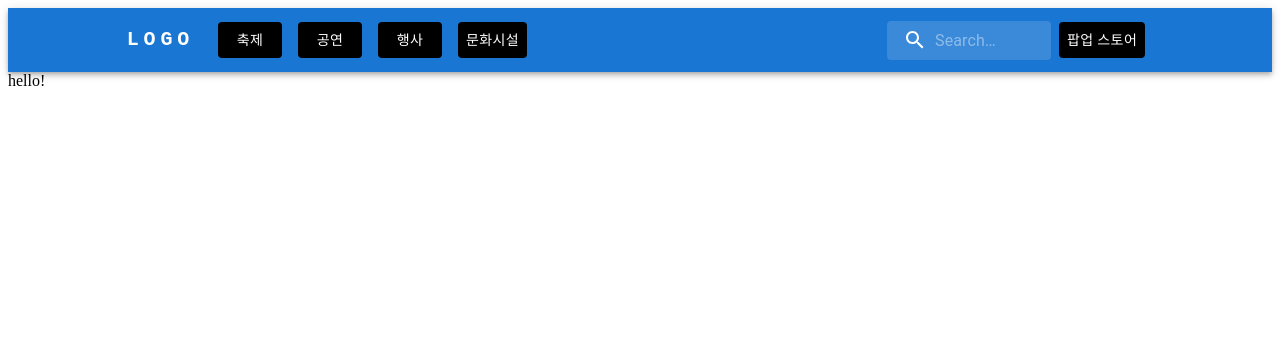
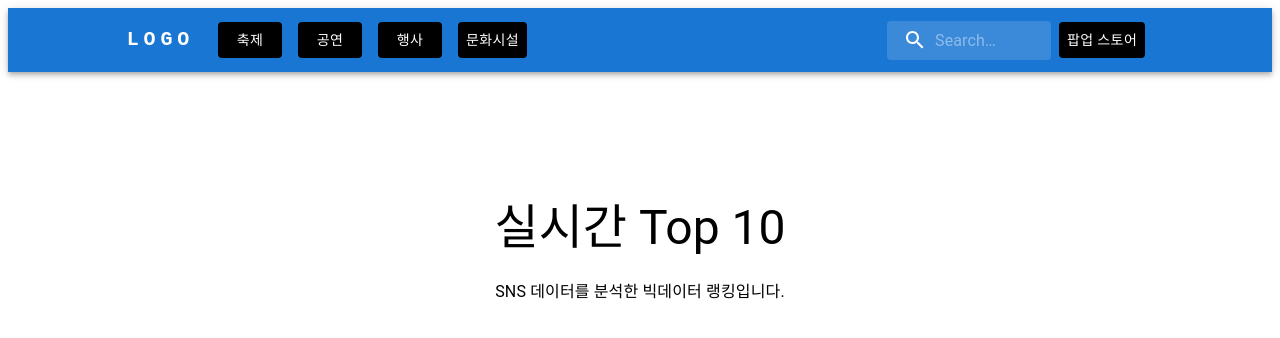
Before and after one commit to 2024tourismssu/FE, a React (Vite) app: page / in a window 1280 px wide. Shown: the top 338 px of the page. Built offline with nearby package versions, Linux system fonts and the light colour scheme.

Commit message:
chore : Router 설정 + HomePage 생성

```diff
--- a/src/pages/HomePage.tsx
+++ /dev/null
@@ -1,13 +0,0 @@
-import Box from '@mui/material/Box'
-import Header from '../components/Header.tsx'
-
-const HomePage = () => {
-   return (
-      <Box>
-         <Header />
-         hello!
-      </Box>
-   )
-}
-
-export default HomePage
--- /dev/null
+++ b/src/pages/home/HomePage.tsx
@@ -0,0 +1,18 @@
+import Box from '@mui/material/Box'
+import Header from '../../components/Header.tsx'
+import Typography from '@mui/material/Typography'
+import styles from './styles/HomePage.module.scss'
+
+const HomePage = () => {
+   return (
+      <Box>
+         <Header />
+         <Box className={styles.container}>
+            <Typography variant={'h3'}>실시간 Top 10</Typography>
+            <Typography className={styles.container__subContent}>SNS 데이터를 분석한 빅데이터 랭킹입니다.</Typography>
+         </Box>
+      </Box>
+   )
+}
+
+export default HomePage
--- /dev/null
+++ b/src/pages/home/styles/HomePage.module.scss
@@ -0,0 +1,14 @@
+.container {
+  display: flex;
+  flex-direction: column;
+  align-items: center;
+  width: 100%;
+  height: 100vh;
+  margin-top: 8rem;
+
+  &__subContent {
+    padding-top: 1.5rem;
+    font-size: 12px;
+
+  }
+}
--- a/src/routes/AppRouter.tsx
+++ b/src/routes/AppRouter.tsx
@@ -1,5 +1,5 @@
-import { BrowserRouter, Routes, Route } from 'react-router-dom'
-import HomePage from '../pages/HomePage.tsx'
+import { BrowserRouter, Route, Routes } from 'react-router-dom'
+import HomePage from '../pages/home/HomePage.tsx'
 
 export const AppRouter = () => {
    return (
```
